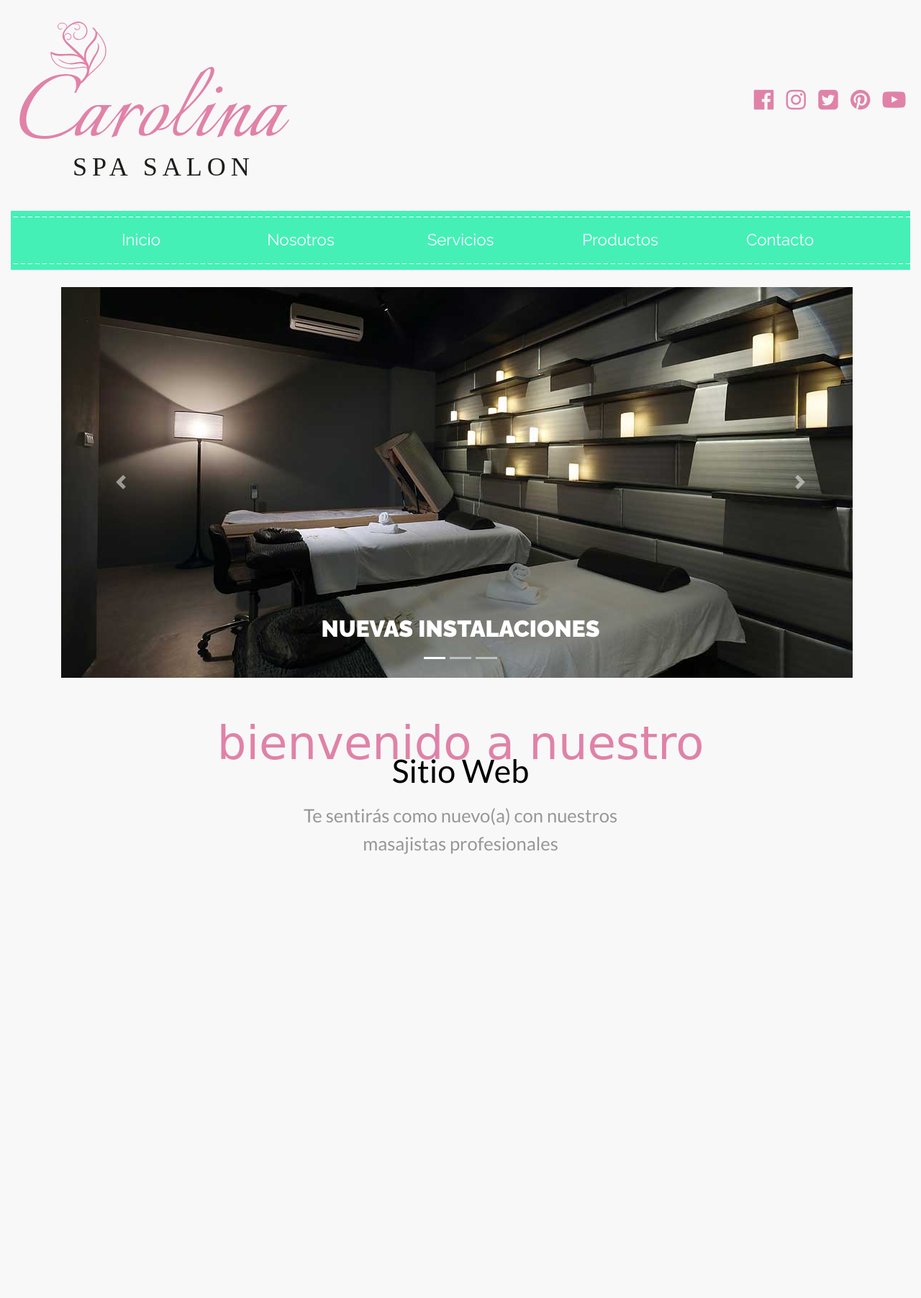
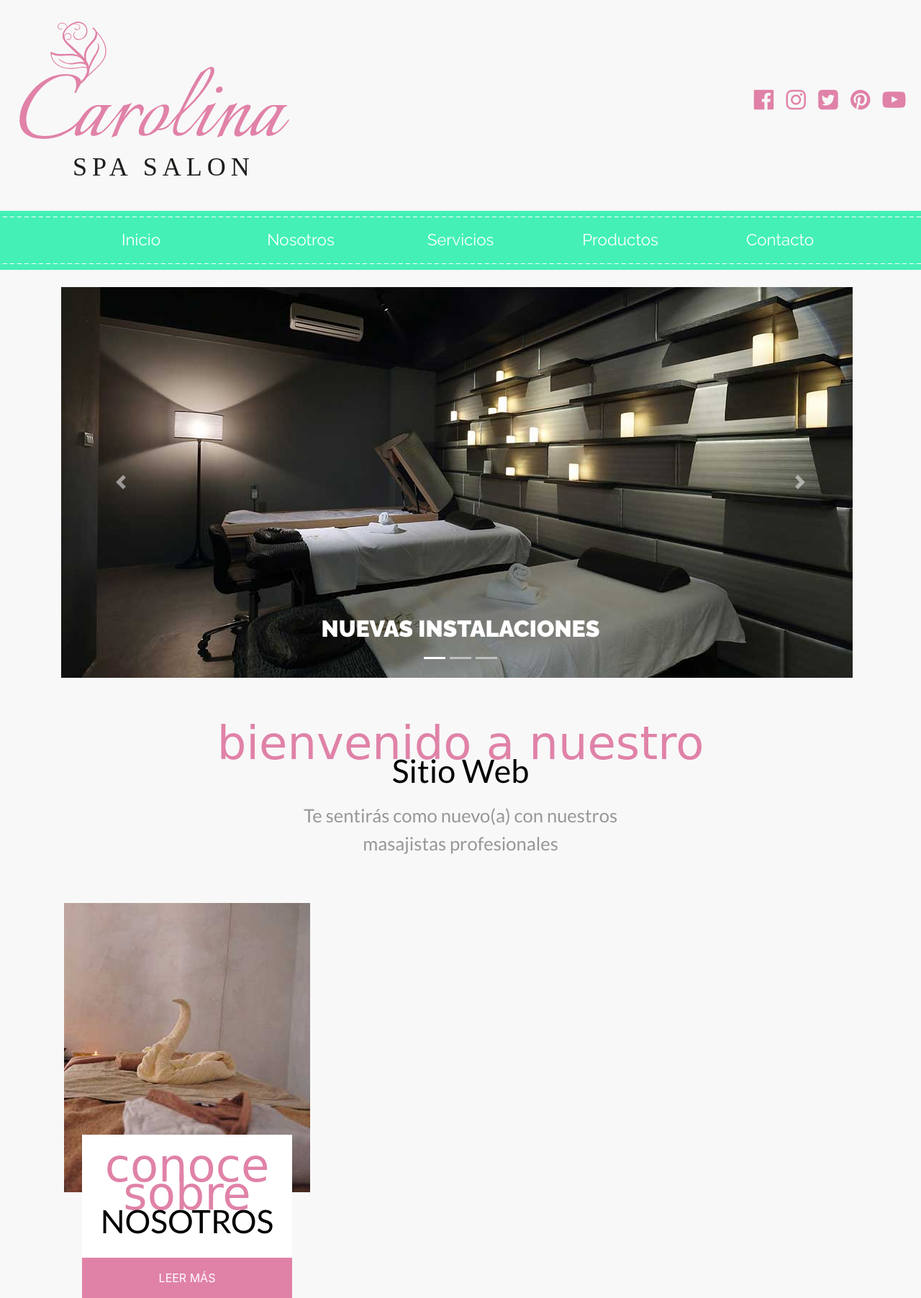
Before and after one commit to marcoAspeitia31/carolina-spa, a PHP site: page / in a window 1280 px wide. Shown: the whole page at 72% size. Before the commit the page ends 1187 px from the top, so only its background shows below. Run offline with PHP 8.4, Linux system fonts and the light colour scheme; some web fonts are replaced.

Commit message:
Services section, classes 37 and 38

```diff
--- a/css/styles.css
+++ b/css/styles.css
@@ -1,13 +1,13 @@
 body{
     background-color: #f8f8f8;
 }
-h2{
+.italic-letter{
     font-size: 2.8rem;
     font-family: 'Lato', sans-serif;
     color: #000000;
     line-height: 2.4rem;
 }
-h2 span{
+.italic-letter span{
     font-size: 4rem;
     font-family: 'Italianno', cursive;
     color: #e082a8;
@@ -51,6 +51,7 @@ h2 span{
 /* Navigation Menu */
 .navigation{
     background-color: #44f0b6;
+    margin: 0 -15px;
 }
 
 .navbar-light .navbar-toggler{
@@ -84,8 +85,22 @@ h2 span{
 }
 
 /* Website Section */
-.new-site p{
+.welcome-frase p{
     font-family: 'Lato', sans-serif;
     color: #979797;
     font-size: 1.6rem;
 }
+
+/* Services Front Page */
+.service img{
+    border: .5rem solid #ffffff;
+}
+.service-info{
+    background-color: #ffffff;
+    margin-top: -5rem;
+}
+.service-info .btn-primary{
+    border-radius: 0;
+    background-color: #e082a8;
+    border:none;
+}
--- a/index.html
+++ b/index.html
@@ -131,8 +131,9 @@
         </div><!-- carousel end -->
     </div><!-- banner container end -->
 
-    <section class="new-site py-5 mt-4">
-        <h2 class="text-center text-capitalize">
+    <!-- Welcome frase -->
+    <section class="welcome-frase py-5 mt-4">
+        <h2 class="text-center text-capitalize italic-letter">
             <span class="text-lowercase d-block">
                 Bienvenido a nuestro
             </span>
@@ -140,7 +141,27 @@
         </h2>
         <p class="text-center mt-4">Te sentirás como nuevo(a) con nuestros <br> masajistas profesionales</p>
     </section>
+    <!-- Welcome frase end -->
 
+    <!-- Services -->
+    <div class="container">
+        <div class="row">
+            <div class="col-md-4 text-center">
+                <div class="service-image">
+                    <img src="img/servicio_01.jpg" alt="" class="img-fluid">
+                    <div class="row justify-content-center no-gutters">
+                        <div class="col-md-10 service-info">
+                            <h3 class="text-uppercase text-center py-4 italic-letter">
+                                <span class="text-lowercase d-block">Conoce sobre </span>nosotros
+                            </h3>
+                            <a href="#" class="btn btn-primary btn-block text-uppercase py-3">Leer más</a>
+                        </div>
+                    </div>
+                </div><!-- service-image end -->
+            </div><!-- col-md-4 end -->
+        </div><!-- row end -->
+    </div>
+    <!-- Services end -->
     <script src="js/jquery-3.5.1.slim.min.js"></script>
     <script src="js/popper.min.js"></script>
     <script src="js/bootstrap.min.js"></script>
```
